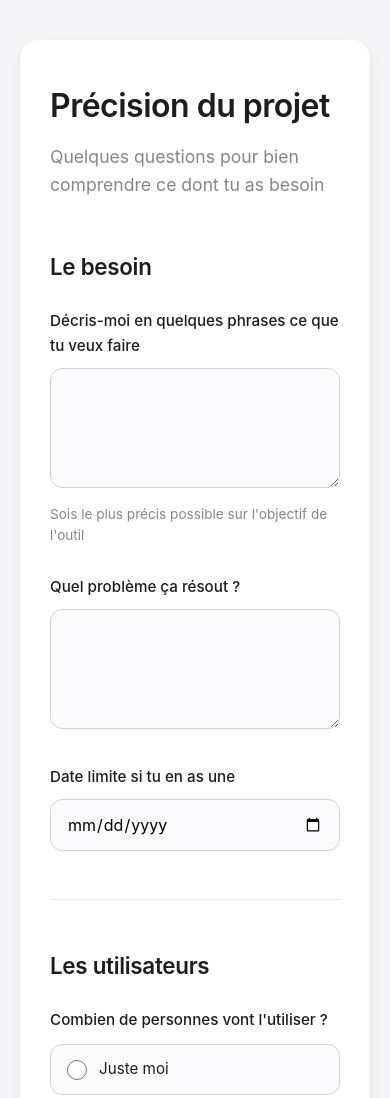
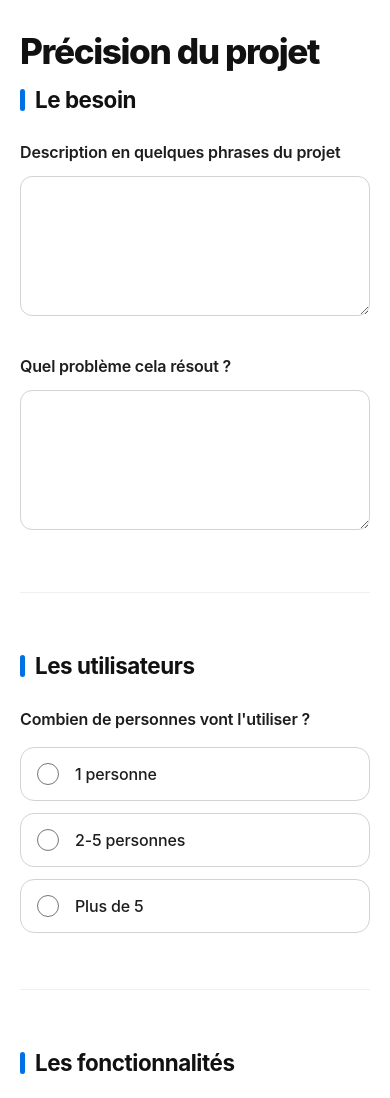
Before and after one commit to gabrielsgt/projet_armand, a plain HTML site: page index.html in a window 390 px wide. Shown: the top 1098 px of the page. Drawn offline with Linux system fonts and the light colour scheme.

Commit message:
Add files via upload

```diff
--- a/index.html
+++ b/index.html
@@ -10,62 +10,86 @@
             margin: 0;
             padding: 0;
             box-sizing: border-box;
+            -webkit-font-smoothing: antialiased;
+            -moz-osx-font-smoothing: grayscale;
         }
 
         body {
             font-family: -apple-system, BlinkMacSystemFont, 'SF Pro Display', 'Segoe UI', Roboto, sans-serif;
-            background: #f5f5f7;
-            padding: 40px 20px;
-            line-height: 1.6;
+            background: #fbfbfd;
+            padding: 60px 20px;
+            line-height: 1.5;
             color: #1d1d1f;
         }
 
         .container {
-            max-width: 720px;
+            max-width: 680px;
             margin: 0 auto;
             background: white;
-            border-radius: 18px;
-            box-shadow: 0 4px 6px rgba(0, 0, 0, 0.07), 0 10px 15px rgba(0, 0, 0, 0.05);
-            padding: 60px;
+            border-radius: 24px;
+            box-shadow: 0 20px 40px rgba(0, 0, 0, 0.04);
+            padding: 64px;
+            border: 1px solid rgba(0, 0, 0, 0.02);
         }
 
         h1 {
-            font-size: 2.5em;
-            font-weight: 600;
-            color: #1d1d1f;
-            margin-bottom: 12px;
-            letter-spacing: -0.5px;
+            font-size: 3em;
+            font-weight: 800;
+            color: #111;
+            margin-bottom: 16px;
+            letter-spacing: -0.03em;
+            text-align: center;
+            line-height: 1.1;
         }
 
         .subtitle {
-            font-size: 1.1em;
-            color: #86868b;
-            margin-bottom: 50px;
-            font-weight: 400;
+            font-size: 1.2em;
+            color: #666;
+            margin-bottom: 60px;
+            font-weight: 500;
+            text-align: center;
+            max-width: 480px;
+            margin-left: auto;
+            margin-right: auto;
+            line-height: 1.4;
         }
 
         .section {
-            margin-bottom: 48px;
+            margin-bottom: 56px;
         }
 
         .section-title {
-            font-size: 1.4em;
-            font-weight: 600;
-            color: #1d1d1f;
-            margin-bottom: 24px;
-            letter-spacing: -0.3px;
+            font-size: 1.5em;
+            font-weight: 700;
+            color: #111;
+            margin-bottom: 28px;
+            letter-spacing: -0.02em;
+            display: flex;
+            align-items: center;
+        }
+
+        /* Petit accent visuel pour les titres de section */
+        .section-title::before {
+            content: '';
+            display: block;
+            width: 6px;
+            height: 24px;
+            background: #0071e3;
+            margin-right: 12px;
+            border-radius: 4px;
         }
 
         .question {
-            margin-bottom: 28px;
+            margin-bottom: 32px;
         }
 
         label {
             display: block;
             color: #1d1d1f;
-            font-size: 0.95em;
-            font-weight: 500;
-            margin-bottom: 10px;
+            font-size: 1em;
+            font-weight: 600;
+            margin-bottom: 12px;
+            letter-spacing: -0.01em;
         }
 
         input[type="text"],
@@ -73,13 +97,20 @@
         textarea,
         select {
             width: 100%;
-            padding: 14px 16px;
-            border: 1.5px solid #d2d2d7;
-            border-radius: 12px;
-            font-size: 1em;
+            padding: 16px;
+            border: 1px solid #d2d2d7;
+            border-radius: 14px;
+            font-size: 1.05em;
             font-family: inherit;
-            transition: all 0.2s ease;
-            background: #fbfbfd;
+            transition: all 0.2s cubic-bezier(0.4, 0, 0.2, 1);
+            background: white;
+            color: #1d1d1f;
+        }
+
+        input:hover,
+        textarea:hover,
+        select:hover {
+            border-color: #86868b;
         }
 
         input:focus,
@@ -87,18 +118,18 @@
         select:focus {
             outline: none;
             border-color: #0071e3;
-            background: white;
-            box-shadow: 0 0 0 4px rgba(0, 113, 227, 0.1);
+            box-shadow: 0 0 0 4px rgba(0, 113, 227, 0.12);
         }
 
         textarea {
-            min-height: 120px;
+            min-height: 140px;
             resize: vertical;
+            line-height: 1.6;
         }
 
         .radio-group,
         .checkbox-group {
-            margin-top: 12px;
+            margin-top: 16px;
             display: flex;
             flex-direction: column;
             gap: 12px;
@@ -108,31 +139,32 @@
         .checkbox-item {
             display: flex;
             align-items: center;
-            padding: 12px 16px;
-            border: 1.5px solid #d2d2d7;
-            border-radius: 12px;
+            padding: 16px 20px;
+            border: 1px solid #d2d2d7;
+            border-radius: 14px;
             cursor: pointer;
             transition: all 0.2s ease;
-            background: #fbfbfd;
+            background: white;
         }
 
         .radio-item:hover,
         .checkbox-item:hover {
             border-color: #0071e3;
-            background: white;
+            background: #f5f9ff;
         }
 
         .radio-item.selected,
         .checkbox-item.selected {
             border-color: #0071e3;
             background: #f0f7ff;
+            box-shadow: 0 4px 12px rgba(0, 113, 227, 0.1);
         }
 
         input[type="radio"],
         input[type="checkbox"] {
-            width: 20px;
-            height: 20px;
-            margin-right: 12px;
+            width: 22px;
+            height: 22px;
+            margin-right: 16px;
             cursor: pointer;
             accent-color: #0071e3;
         }
@@ -141,54 +173,138 @@
         .checkbox-item label {
             margin-bottom: 0;
             cursor: pointer;
-            font-weight: 400;
+            font-weight: 500;
             flex: 1;
+            font-size: 1em;
         }
 
         .help-text {
-            font-size: 0.85em;
+            font-size: 0.9em;
             color: #86868b;
-            margin-top: 8px;
+            margin-top: 10px;
         }
 
         .submit-btn {
             background: #0071e3;
             color: white;
-            padding: 16px 32px;
+            padding: 20px 36px;
             border: none;
-            border-radius: 12px;
-            font-size: 1em;
-            font-weight: 500;
+            border-radius: 16px;
+            font-size: 1.1em;
+            font-weight: 700;
             cursor: pointer;
             width: 100%;
-            margin-top: 40px;
-            transition: all 0.2s ease;
-            letter-spacing: -0.2px;
+            margin-top: 32px;
+            transition: all 0.3s cubic-bezier(0.4, 0, 0.2, 1);
+            letter-spacing: -0.01em;
         }
 
         .submit-btn:hover {
             background: #0077ed;
-            box-shadow: 0 4px 12px rgba(0, 113, 227, 0.3);
+            transform: translateY(-2px);
+            box-shadow: 0 10px 25px rgba(0, 113, 227, 0.3);
         }
 
         .submit-btn:active {
             transform: scale(0.98);
+            box-shadow: none;
         }
 
         @media (max-width: 768px) {
+            body {
+                padding: 20px 10px;
+            }
+
             .container {
-                padding: 40px 30px;
+                padding: 40px 24px;
+                border-radius: 24px;
             }
 
             h1 {
-                font-size: 2em;
+                font-size: 2.5em;
+            }
+
+            .subtitle {
+                margin-bottom: 48px;
+            }
+        }
+
+        @media (max-width: 480px) {
+            body {
+                padding: 0;
+                background: white;
+            }
+
+            .container {
+                padding: 32px 20px;
+                box-shadow: none;
+                border-radius: 0;
+                border: none;
+            }
+
+            h1 {
+                font-size: 2.2em;
+                margin-bottom: 12px;
+                text-align: left;
+                letter-spacing: -0.04em;
+            }
+
+            .subtitle {
+                font-size: 1.1em;
+                margin-bottom: 48px;
+                text-align: left;
+                margin-left: 0;
+                line-height: 1.5;
+            }
+
+            .section {
+                margin-bottom: 56px;
+            }
+
+            .section-title {
+                font-size: 1.4em;
+                margin-bottom: 24px;
+            }
+
+            /* Ajustement de l'accent sur mobile */
+            .section-title::before {
+                height: 22px;
+                width: 5px;
+                margin-right: 10px;
+            }
+
+            input[type="text"],
+            input[type="date"],
+            textarea,
+            select {
+                padding: 16px;
+                font-size: 16px;
+                /* Prevents iOS zoom */
+                border-radius: 12px;
+            }
+
+            .radio-item,
+            .checkbox-item {
+                padding: 14px 16px;
+            }
+
+            .radio-item label,
+            .checkbox-item label {
+                font-size: 1em;
+            }
+
+            .submit-btn {
+                padding: 18px 24px;
+                margin-top: 40px;
+                border-radius: 14px;
             }
         }
 
         .divider {
             height: 1px;
             background: #e5e5e7;
-            margin: 48px 0;
+            margin: 56px 0;
+            opacity: 0.6;
         }
     </style>
 </head>
@@ -196,8 +312,6 @@
 <body>
     <div class="container">
         <h1>Précision du projet</h1>
-        <p class="subtitle">Quelques questions pour bien comprendre ce dont tu as besoin</p>
-
 
         <form action="https://formsubmit.co/sagotgab@gmail.com" method="POST" id="projectForm">
 
@@ -211,21 +325,15 @@
                 <div class="section-title">Le besoin</div>
 
                 <div class="question">
-                    <label for="besoin">Décris-moi en quelques phrases ce que tu veux faire</label>
+                    <label for="besoin">Description en quelques phrases du projet</label>
                     <textarea id="besoin" name="description_besoin" required></textarea>
-                    <p class="help-text">Sois le plus précis possible sur l'objectif de l'outil</p>
                 </div>
 
                 <div class="question">
-                    <label for="probleme">Quel problème ça résout ?</label>
+                    <label for="probleme">Quel problème cela résout ?</label>
                     <textarea id="probleme" name="probleme_resolu"></textarea>
                 </div>
 
-                <div class="question">
-                    <label for="date">Date limite si tu en as une</label>
-                    <input type="date" id="date" name="date_limite">
-                </div>
-            </div>
 
                 <div class="divider"></div>
 
@@ -238,7 +346,7 @@
                         <div class="radio-group">
                             <div class="radio-item">
                                 <input type="radio" id="user1" name="nombre_users" value="Juste moi">
-                            <label for="user1">Juste moi</label>
+                                <label for="user1">1 personne</label>
                             </div>
                             <div class="radio-item">
                                 <input type="radio" id="user2" name="nombre_users" value="2-5 personnes">
@@ -251,24 +359,6 @@
                         </div>
                     </div>
 
-                <div class="question">
-                    <label>Niveau technique des utilisateurs</label>
-                    <div class="radio-group">
-                        <div class="radio-item">
-                            <input type="radio" id="tech1" name="niveau_tech" value="Débutant">
-                            <label for="tech1">Débutant</label>
-                        </div>
-                        <div class="radio-item">
-                            <input type="radio" id="tech2" name="niveau_tech" value="Intermédiaire">
-                            <label for="tech2">Intermédiaire</label>
-                        </div>
-                        <div class="radio-item">
-                            <input type="radio" id="tech3" name="niveau_tech" value="Avancé">
-                            <label for="tech3">Avancé</label>
-                        </div>
-                    </div>
-                </div>
-            </div>
 
                     <div class="divider"></div>
 
@@ -394,27 +484,6 @@
                     <div class="section">
                         <div class="section-title">Contraintes techniques</div>
 
-                <div class="question">
-                    <label>Quel type d'interface tu préfères ?</label>
-                    <div class="radio-group">
-                        <div class="radio-item">
-                            <input type="radio" id="int1" name="type_interface" value="Web">
-                            <label for="int1">Application web</label>
-                        </div>
-                        <div class="radio-item">
-                            <input type="radio" id="int2" name="type_interface" value="Desktop">
-                            <label for="int2">Application de bureau</label>
-                        </div>
-                        <div class="radio-item">
-                            <input type="radio" id="int3" name="type_interface" value="Script">
-                            <label for="int3">Script automatisé</label>
-                        </div>
-                        <div class="radio-item">
-                            <input type="radio" id="int4" name="type_interface" value="Peu importe">
-                            <label for="int4">Peu importe</label>
-                        </div>
-                    </div>
-                </div>
 
                         <div class="question">
                             <label for="contraintes">Y a-t-il des contraintes particulières ?</label>
@@ -425,24 +494,6 @@
 
                     <div class="divider"></div>
 
-            <!-- SECTION 7 -->
-            <div class="section">
-                <div class="section-title">Dernières précisions</div>
-
-                <div class="question">
-                    <label for="inspirations">Des outils similaires qui te plaisent ?</label>
-                    <textarea id="inspirations" name="outils_inspirations"></textarea>
-                </div>
-
-                <div class="question">
-                    <label for="remarques">Autres remarques</label>
-                    <textarea id="remarques" name="remarques_libres"></textarea>
-                </div>
-            </div>
-
-            <button type="submit" class="submit-btn">Envoyer</button>
-        </form>
-    </div>
 
                     <script>
                         // Highlight des items sélectionnés
```
Also changed, not shown: merci.html (+0 -5 lines). Lines whose indentation alone changed are shown as unchanged.
